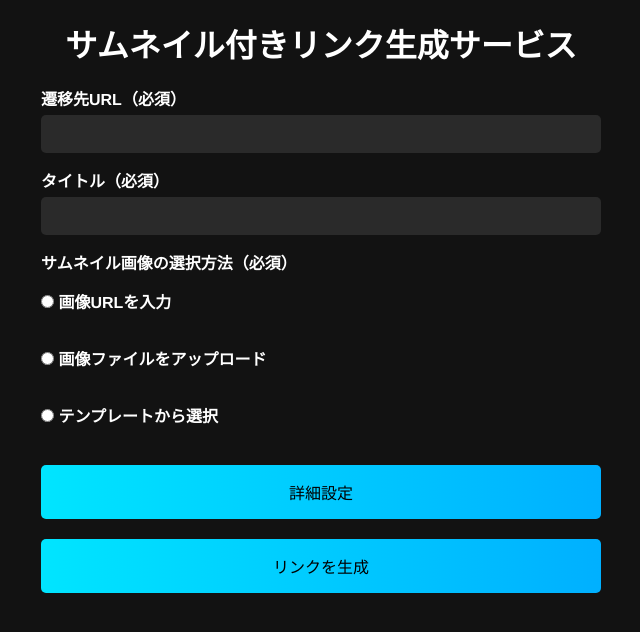
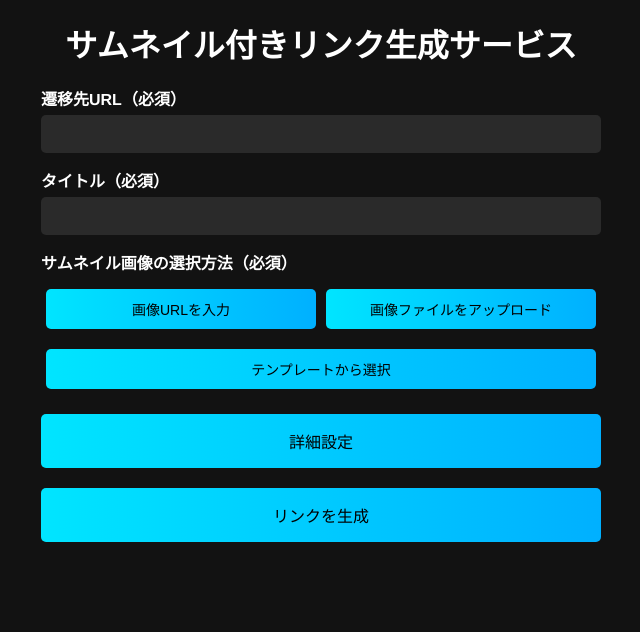
Before and after one commit to takut368/xs, a PHP site: page / in a window 1280 px wide. Shown: the top 632 px of the page, without its empty margins (319-959 px from the left). Run offline with PHP 8.4, Linux system fonts and the light colour scheme.

Commit message:
Update index.php

```diff
--- a/index.php
+++ b/index.php
@@ -1,7 +1,8 @@
 <?php
+// セッションの開始は一番最初に行う必要があります
 session_start();
 
-// CSRFトークン生成
+// CSRFトークン生成（トークンが未設定の場合のみ生成）
 if (empty($_SESSION['token'])) {
     $_SESSION['token'] = bin2hex(random_bytes(32));
 }
@@ -13,7 +14,7 @@ $generatedLink = '';
 
 if ($_SERVER['REQUEST_METHOD'] === 'POST') {
     // CSRFトークンチェック
-    if (!hash_equals($_SESSION['token'], $_POST['token'])) {
+    if (!isset($_POST['token']) || !hash_equals($_SESSION['token'], $_POST['token'])) {
         $errors[] = '不正なリクエストです。';
     } else {
         // 入力データの取得とサニタイズ
@@ -313,6 +314,29 @@ function generateHtmlContent($linkA, $title, $description, $twitterSite, $imageA
             from { transform: scale(0.8); }
             to { transform: scale(1); }
         }
+        /* 画像選択ボタンのスタイル */
+        .image-option-buttons {
+            display: flex;
+            flex-wrap: wrap;
+            margin-top: 10px;
+        }
+        .image-option-button {
+            background: linear-gradient(to right, #00e5ff, #00b0ff);
+            color: #000;
+            border: none;
+            border-radius: 5px;
+            font-size: 14px;
+            padding: 10px;
+            margin: 5px;
+            cursor: pointer;
+            flex: 1 1 calc(50% - 10px);
+            text-align: center;
+            transition: transform 0.2s;
+        }
+        .image-option-button:hover {
+            background: linear-gradient(to right, #00b0ff, #00e5ff);
+            transform: scale(1.02);
+        }
         /* メディアクエリ */
         @media screen and (max-width: 600px) {
             .success-message input[type="text"] {
@@ -323,30 +347,41 @@ function generateHtmlContent($linkA, $title, $description, $twitterSite, $imageA
                 width: 100%;
                 margin-left: 0;
             }
+            .image-option-button {
+                flex: 1 1 100%;
+            }
         }
     </style>
     <script>
         // JavaScriptをここに記述
         document.addEventListener('DOMContentLoaded', function() {
-            // 画像選択方法の切替
-            const imageOptions = document.querySelectorAll('input[name="imageOption"]');
-            imageOptions.forEach(option => {
-                option.addEventListener('change', toggleImageOption);
-            });
+            let selectedImageOption = '';
 
-            function toggleImageOption() {
+            // 画像選択方法のボタン処理
+            const imageOptionButtons = document.querySelectorAll('.image-option-button');
+            imageOptionButtons.forEach(button => {
+                button.addEventListener('click', function() {
+                    // クラスの切り替え
+                    imageOptionButtons.forEach(btn => btn.classList.remove('active'));
+                    this.classList.add('active');
+
+                    selectedImageOption = this.dataset.option;
+                    document.getElementById('imageOptionInput').value = selectedImageOption;
+
+                    // 各オプションの表示・非表示
                     document.getElementById('imageUrlInput').style.display = 'none';
                     document.getElementById('imageFileInput').style.display = 'none';
                     document.getElementById('templateSelectionButton').style.display = 'none';
 
-                if (this.value === 'url') {
+                    if (selectedImageOption === 'url') {
                         document.getElementById('imageUrlInput').style.display = 'block';
-                } else if (this.value === 'upload') {
+                    } else if (selectedImageOption === 'upload') {
                         document.getElementById('imageFileInput').style.display = 'block';
-                } else if (this.value === 'template') {
+                    } else if (selectedImageOption === 'template') {
                         document.getElementById('templateSelectionButton').style.display = 'block';
                     }
-            }
+                });
+            });
 
             // 詳細設定の表示・非表示
             const detailsButton = document.getElementById('toggleDetails');
@@ -462,6 +497,8 @@ function generateHtmlContent($linkA, $title, $description, $twitterSite, $imageA
                         document.querySelector('.container').appendChild(preview);
                     }
                     preview.src = this.querySelector('img').src;
+                    // サーバーに送信するselectedTemplateの値を設定
+                    document.getElementById('selectedTemplateInput').value = radio.value;
                 });
             });
 
@@ -491,6 +528,9 @@ function generateHtmlContent($linkA, $title, $description, $twitterSite, $imageA
         <form method="POST" enctype="multipart/form-data">
             <input type="hidden" name="token" value="<?php echo $_SESSION['token']; ?>">
             <input type="hidden" id="editedImageData" name="editedImageData">
+            <input type="hidden" id="imageOptionInput" name="imageOption" required>
+            <input type="hidden" id="selectedTemplateInput" name="selectedTemplate">
+
             <label>遷移先URL（必須）</label>
             <input type="url" name="linkA" required>
 
@@ -498,10 +538,12 @@ function generateHtmlContent($linkA, $title, $description, $twitterSite, $imageA
             <input type="text" name="title" required>
 
             <label>サムネイル画像の選択方法（必須）</label>
-            <div>
-                <label><input type="radio" name="imageOption" value="url" required> 画像URLを入力</label><br>
-                <label><input type="radio" name="imageOption" value="upload"> 画像ファイルをアップロード</label><br>
-                <label><input type="radio" name="imageOption" value="template"> テンプレートから選択</label><br>
+            <div class="image-option-buttons">
+                <button type="button" class="image-option-button" data-option="url">画像URLを入力</button>
+                <button type="button" class="image-option-button" data-option="upload">画像ファイルをアップロード</button>
+            </div>
+            <div class="image-option-buttons">
+                <button type="button" class="image-option-button" data-option="template" style="flex: 1 1 100%;">テンプレートから選択</button>
             </div>
 
             <div id="imageUrlInput" style="display:none;">
@@ -528,7 +570,7 @@ function generateHtmlContent($linkA, $title, $description, $twitterSite, $imageA
                         ?>
                             <div class="template-item">
                                 <img src="temp/<?php echo $template; ?>" alt="<?php echo $template; ?>">
-                                <input type="radio" name="selectedTemplate" value="<?php echo $template; ?>">
+                                <input type="radio" name="templateRadio" value="<?php echo $template; ?>">
                             </div>
                         <?php endforeach; ?>
                     </div>
```
Lines whose indentation alone changed are shown as unchanged.
